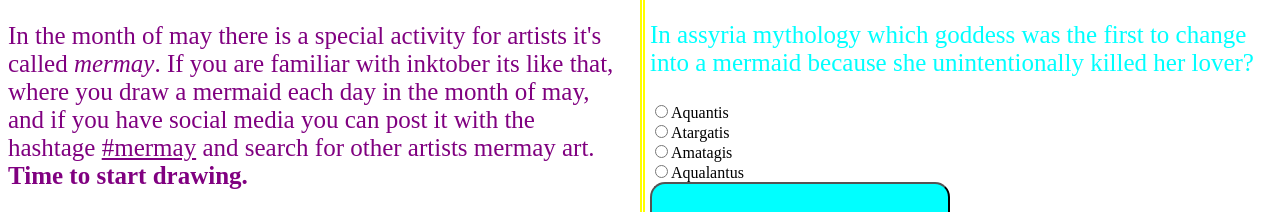
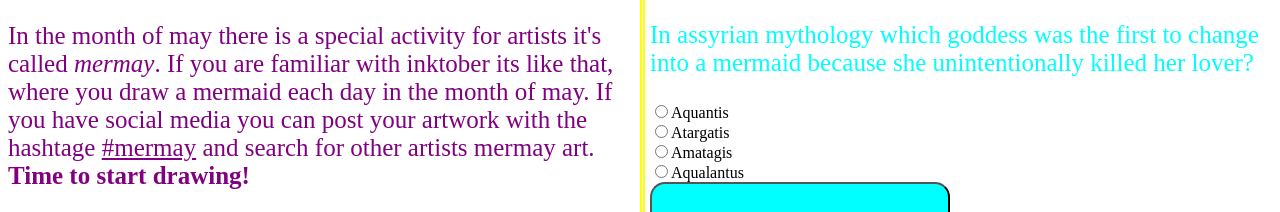
Before and after one commit to RoseGB/RoseGB.github.io, a plain HTML site: page index.html in a window 1280 px wide. Shown: the part 192-404 px from the top of the page. Drawn offline with Linux system fonts and the light colour scheme.

Commit message:
Update index.html

```diff
--- a/index.html
+++ b/index.html
@@ -5,7 +5,7 @@
 
    <script>
      function banner(){
-        var text = confirm("Are you intrested in beautiful mermaid drawings? then click OK");
+        var text = confirm("Are you interested in beautiful mermaid drawings? then click OK");
           return text;
        }
      function answer(){
@@ -46,7 +46,7 @@
 
    <div class="wrap-trivia">
     <h2>Mermaid Lore Trivia Questions</h2>
-    <p class="paragraph2">In assyria mythology which goddess was the first to change into a mermaid because she unintentionally killed her lover?</p>
+    <p class="paragraph2">In assyrian mythology which goddess was the first to change into a mermaid because she unintentionally killed her lover?</p>
     <form>
       <div id="response"> </div>
       <input type="radio" name="trivia" value="incorrect">Aquantis<br>
@@ -67,7 +67,7 @@
 
  <div id="leftside">
     <h1>Mermaids Are Cool</h1>
-    <p class="paragraph">In the month of may there is a special activity for artists it's called <i>mermay</i>. If you are familiar with inktober its like that, where you draw a mermaid each day in the month of may, and if you have social media you can post it with the hashtage <u>#mermay</u> and search for other artists mermay art.<b> Time to start drawing.</b>
+    <p class="paragraph">In the month of may there is a special activity for artists it's called <i>mermay</i>. If you are familiar with inktober its like that, where you draw a mermaid each day in the month of may. If you have social media you can post your artwork with the hashtage <u>#mermay</u> and search for other artists mermay art.<b> Time to start drawing!</b>
     </p>
 
    <div class="wrap-list">
```
